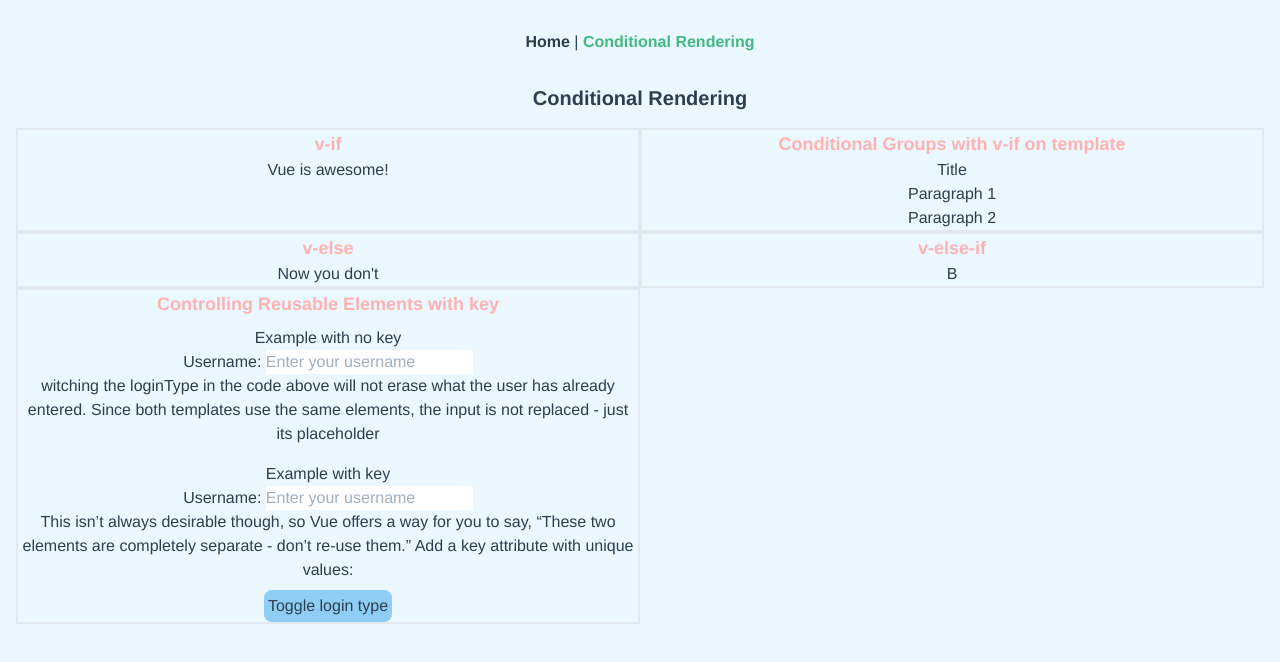
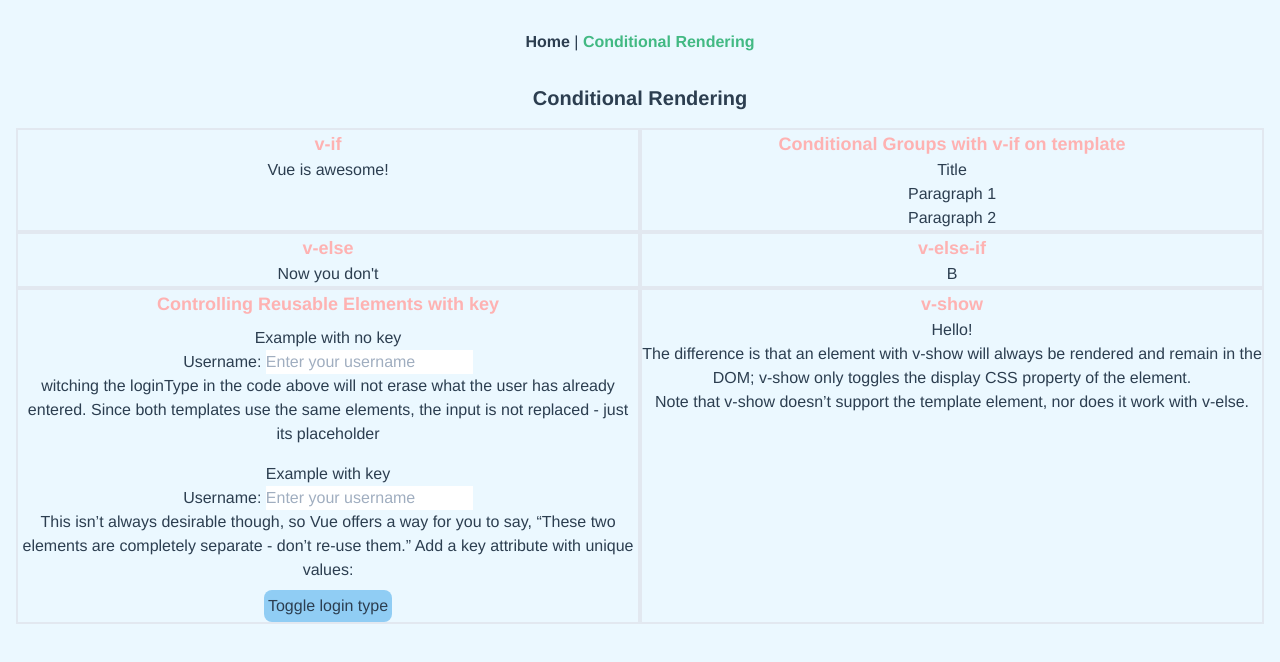
Before and after one commit to muhsenmaqsudi/vue-progress, a Vue app: page /conditional-rendering in a window 1280 px wide. Shown: the top 662 px of the page. Built offline with nearby package versions, Linux system fonts and the light colour scheme.

Commit message:
conditional rendering | v-show

```diff
--- a/src/views/ConditionalRendering.vue
+++ b/src/views/ConditionalRendering.vue
@@ -81,6 +81,19 @@
           Toggle login type
         </button>
       </div>
+      <div class="w-1/2 border-2">
+        <h2 class="text-lg font-semibold text-red-300">v-show</h2>
+        <h1 v-show="ok">Hello!</h1>
+        <p>
+          The difference is that an element with v-show will always be rendered
+          and remain in the DOM; v-show only toggles the display CSS property of
+          the element.
+        </p>
+        <p>
+          Note that v-show doesn’t support the template element, nor does it
+          work with v-else.
+        </p>
+      </div>
     </div>
   </div>
 </template>
```
